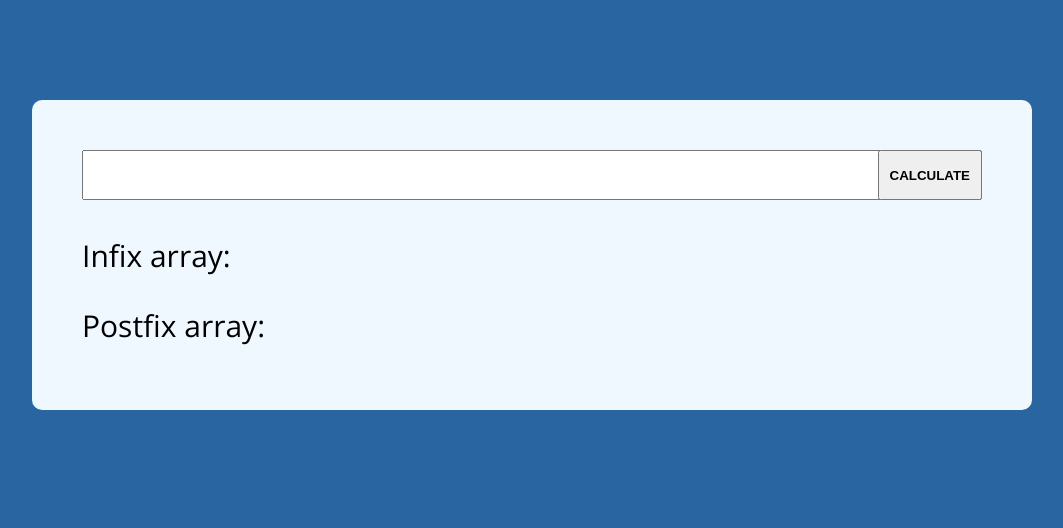
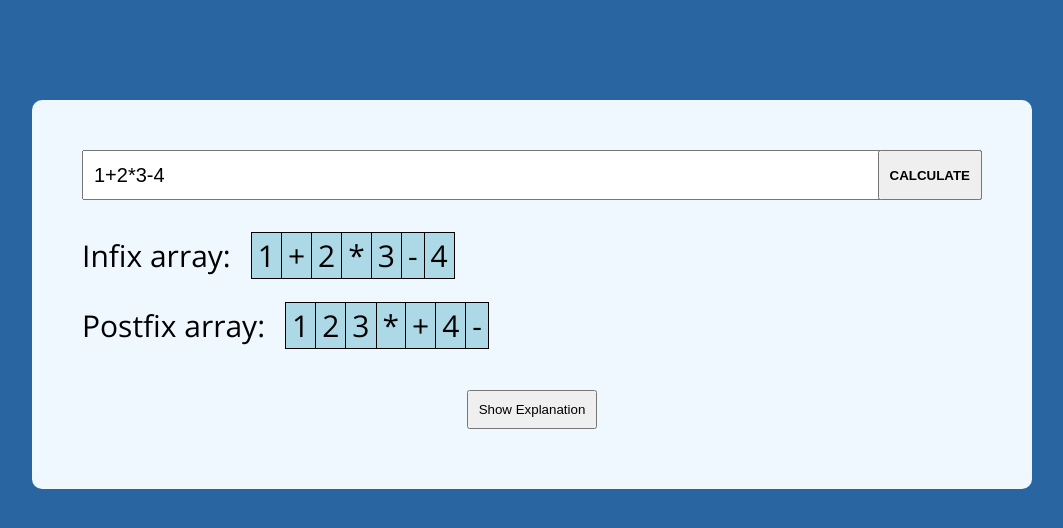
Before and after one commit to DawidZyluk/infix-to-postfix-parser, a React (Vite) app: page / in a window 1280 px wide. Shown: the top 528 px of the page, without its empty margins (108-1171 px from the left). Built offline with nearby package versions, Linux system fonts and the light colour scheme.

Commit message:
Add show explanation with basic controls

```diff
--- a/src/App.css
+++ b/src/App.css
@@ -18,3 +18,8 @@ html {
 body {
   background-color: rgb(40, 101, 161);
 }
+
+.explanation-button {
+  margin: 3rem 0 1rem;
+  padding: 1rem;
+}
--- a/src/App.jsx
+++ b/src/App.jsx
@@ -3,10 +3,12 @@ import "./App.css";
 import CharactersArray from "./components/CharactersArray";
 import Input from "./components/Input";
 import Wrapper from "./components/Wrapper";
+import Explanation from "./components/Explanation";
 import { toInfix, toPostfix } from "./utils/parsingFunctions";
 
 function App() {
-  const [expression, setExpression] = useState("");
+  const [expression, setExpression] = useState("1+2*3-4");
+  const [showExplanation, setShowExplanation] = useState(false)
 
   const setExpressionHandler = (expression) => {
     setExpression(expression);
@@ -17,6 +19,8 @@ function App() {
       <Input onSetExpression={setExpressionHandler}/>
       <CharactersArray data={toInfix(expression)} name={"Infix"} />
       <CharactersArray data={toPostfix(expression)} name={"Postfix"} />
+      <button className="explanation-button" onClick={() => setShowExplanation(!showExplanation)}>Show Explanation</button>
+      {showExplanation ? <Explanation data={toInfix(expression)}/> : null}
     </Wrapper>
   );
 }
--- a/src/components/CharactersArray.jsx
+++ b/src/components/CharactersArray.jsx
@@ -1,18 +1,18 @@
 import React from 'react'
 import styles from './CharactersArray.module.css'
 
-const CharactersArray = ({data, name}) => {
+const CharactersArray = ({data, name, current}) => {
   const array = data ? [...data] : [];
 
   return (
     <div className={styles.array}>
-      <p className={styles.title}>{name} array:</p>
+      {name ? <p className={styles.title}>{name} array:</p> : null}
       <table>
         <tbody>
           <tr>
             {array.map((element, index) => {
               return (
-                <td key={index} className={styles.element}>
+                <td key={index} className={`${styles.element} ${current === index && styles.active}`}>
                   {element}
                 </td>
               );
--- a/src/components/CharactersArray.module.css
+++ b/src/components/CharactersArray.module.css
@@ -20,3 +20,7 @@ table {
   border: 1px solid black;
   padding: .2rem .6rem;
 }
+
+.active {
+  background-color:crimson;
+}
--- /dev/null
+++ b/src/components/Explanation.jsx
@@ -0,0 +1,23 @@
+import React, { useState } from "react";
+import CharactersArray from "./CharactersArray";
+import styles from "./Explanation.module.css";
+
+const Explanation = ({ data }) => {
+  const [index, setIndex] = useState(0);
+
+  const clickHandler = (step) => {
+    if(index + step >= 0 && index + step < data.length) setIndex(prevState => prevState + step)
+  }
+
+  return (
+    <>
+      <div className={styles.controls}>
+        <button onClick={() => clickHandler(-1)}>{`<`}</button>
+        <button onClick={() => clickHandler(1)}>{`>`}</button>
+      </div>
+      <CharactersArray data={data} name={"Infix"} current={index} />
+    </>
+  );
+};
+
+export default Explanation;
--- /dev/null
+++ b/src/components/Explanation.module.css
@@ -0,0 +1,7 @@
+.controls {
+  display: flex;
+}
+
+.controls button {
+  padding: 1rem;
+}
--- a/src/components/Input.jsx
+++ b/src/components/Input.jsx
@@ -2,7 +2,7 @@ import React, { useState } from "react";
 import styles from "./Input.module.css";
 
 const Input = ({onSetExpression}) => {
-  const [enteredExpression, setEnteredExpression] = useState("");
+  const [enteredExpression, setEnteredExpression] = useState("1+2*3-4");
 
   const submitHandler = (event) => {
     event.preventDefault();
@@ -17,7 +17,7 @@ const Input = ({onSetExpression}) => {
         value={enteredExpression}
         onChange={(event) => setEnteredExpression(event.target.value)}
       />
-      <button>Calculate</button>
+      <button className={styles["calculate-button"]}>Calculate</button>
     </form>
   );
 };
--- a/src/components/Input.module.css
+++ b/src/components/Input.module.css
@@ -18,7 +18,7 @@
   outline: none;
 }
 
-button {
+.calculate-button {
   font-weight: 700;
   text-transform: uppercase;
   padding: 0 1rem;
@@ -27,6 +27,6 @@ button {
   right: 0;
 }
 
-button:hover {
+.calculate-button:hover {
   cursor: pointer;
 }
```
